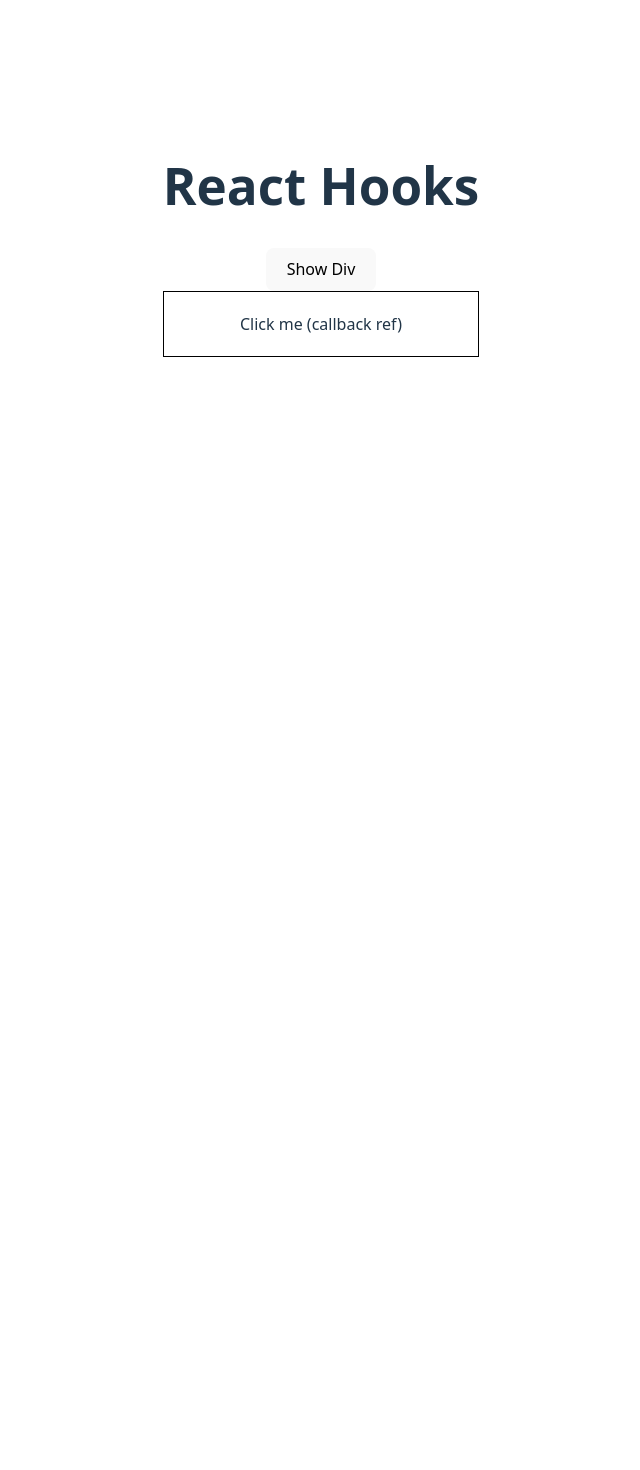
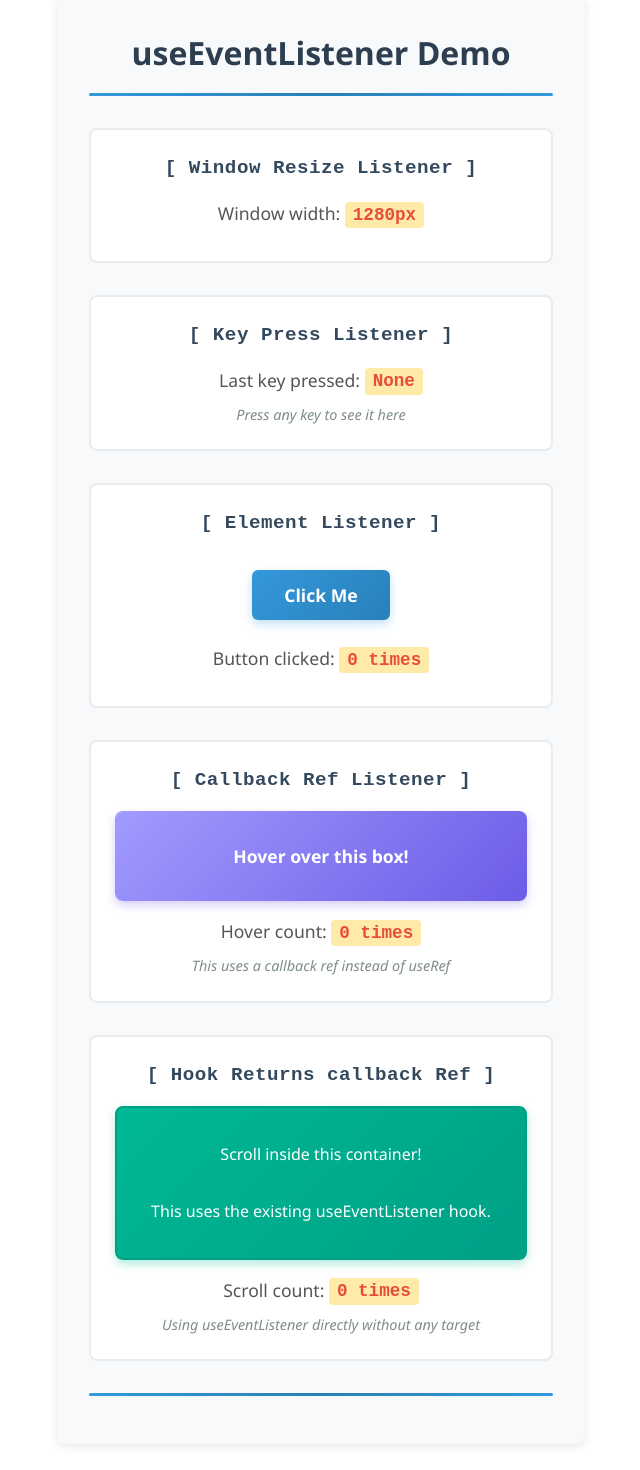
Before and after one commit to DikshantAgarwal/React-Hooks, a React (Vite) app: page / in a window 1280 px wide. Shown: the part 160-1630 px from the top of the page, without its empty margins (319-959 px from the left). Before the commit the page ends 800 px from the top, so only its background shows below. Built offline with nearby package versions, Linux system fonts and the light colour scheme.

Commit message:
Added useEventListener Demo

```diff
--- /dev/null
+++ b/src/examples/UseEventListenerDemo/UseEventListenerDemo.css
@@ -0,0 +1,207 @@
+/* UseEventListenerDemo - BEM Methodology */
+
+.event-listener-demo {
+  max-width: 800px;
+  margin: 2rem auto;
+  padding: 2rem;
+  font-family: 'Segoe UI', Tahoma, Geneva, Verdana, sans-serif;
+  background-color: #f8f9fa;
+  border-radius: 8px;
+  box-shadow: 0 2px 10px rgba(0, 0, 0, 0.1);
+}
+
+.event-listener-demo__header {
+  text-align: center;
+  margin-bottom: 2rem;
+}
+
+.event-listener-demo__title {
+  font-size: 2rem;
+  font-weight: 600;
+  color: #2c3e50;
+  margin: 0 0 1rem 0;
+}
+
+.event-listener-demo__divider {
+  width: 100%;
+  height: 3px;
+  background: linear-gradient(90deg, #3498db, #2980b9, #3498db);
+  margin: 1rem 0;
+  border-radius: 2px;
+}
+
+.event-listener-demo__content {
+  display: flex;
+  flex-direction: column;
+  gap: 2rem;
+}
+
+.event-listener-demo__section {
+  background-color: #ffffff;
+  border: 2px solid #e9ecef;
+  border-radius: 8px;
+  padding: 1.5rem;
+  transition: box-shadow 0.3s ease;
+}
+
+.event-listener-demo__section:hover {
+  box-shadow: 0 4px 15px rgba(0, 0, 0, 0.1);
+}
+
+.event-listener-demo__section-title {
+  font-size: 1.2rem;
+  font-weight: 600;
+  color: #34495e;
+  margin: 0 0 1rem 0;
+  font-family: 'Courier New', monospace;
+  letter-spacing: 0.5px;
+}
+
+.event-listener-demo__info {
+  font-size: 1.1rem;
+  color: #555;
+  margin: 0.5rem 0;
+  line-height: 1.6;
+}
+
+.event-listener-demo__value {
+  font-weight: 700;
+  color: #e74c3c;
+  background-color: #ffeaa7;
+  padding: 0.2rem 0.5rem;
+  border-radius: 4px;
+  font-family: 'Courier New', monospace;
+}
+
+.event-listener-demo__hint {
+  font-size: 0.9rem;
+  color: #7f8c8d;
+  font-style: italic;
+  margin: 0.5rem 0 0 0;
+}
+
+.event-listener-demo__button {
+  background: linear-gradient(135deg, #3498db, #2980b9);
+  color: white;
+  border: none;
+  padding: 0.8rem 2rem;
+  font-size: 1.1rem;
+  font-weight: 600;
+  border-radius: 6px;
+  cursor: pointer;
+  transition: all 0.3s ease;
+  margin: 1rem 0;
+  box-shadow: 0 4px 10px rgba(52, 152, 219, 0.3);
+}
+
+.event-listener-demo__button:hover {
+  background: linear-gradient(135deg, #2980b9, #1e6b96);
+  transform: translateY(-2px);
+  box-shadow: 0 6px 15px rgba(52, 152, 219, 0.4);
+}
+
+.event-listener-demo__button:active {
+  transform: translateY(0);
+  box-shadow: 0 2px 5px rgba(52, 152, 219, 0.3);
+}
+
+.event-listener-demo__hover-box {
+  background: linear-gradient(135deg, #a29bfe, #6c5ce7);
+  color: white;
+  padding: 2rem;
+  border-radius: 8px;
+  text-align: center;
+  font-size: 1.1rem;
+  font-weight: 600;
+  cursor: pointer;
+  transition: all 0.3s ease;
+  margin: 1rem 0;
+  box-shadow: 0 4px 10px rgba(108, 92, 231, 0.3);
+}
+
+.event-listener-demo__hover-box:hover {
+  background: linear-gradient(135deg, #6c5ce7, #5b4cdb);
+  transform: scale(1.02);
+  box-shadow: 0 6px 15px rgba(108, 92, 231, 0.4);
+}
+
+.event-listener-demo__scroll-box {
+  background: linear-gradient(135deg, #00b894, #00a085);
+  color: white;
+  border-radius: 8px;
+  margin: 1rem 0;
+  height: 150px;
+  overflow-y: auto;
+  box-shadow: 0 4px 10px rgba(0, 184, 148, 0.3);
+  border: 2px solid #00a085;
+}
+
+.event-listener-demo__scroll-content {
+  padding: 2rem;
+  line-height: 1.8;
+  font-size: 1rem;
+  text-align: center;
+}
+
+.event-listener-demo__scroll-box::-webkit-scrollbar {
+  width: 8px;
+}
+
+.event-listener-demo__scroll-box::-webkit-scrollbar-track {
+  background: rgba(255, 255, 255, 0.1);
+  border-radius: 4px;
+}
+
+.event-listener-demo__scroll-box::-webkit-scrollbar-thumb {
+  background: rgba(255, 255, 255, 0.3);
+  border-radius: 4px;
+}
+
+.event-listener-demo__scroll-box::-webkit-scrollbar-thumb:hover {
+  background: rgba(255, 255, 255, 0.5);
+}
+
+.event-listener-demo__footer {
+  margin-top: 2rem;
+}
+
+/* Responsive Design */
+@media (max-width: 768px) {
+  .event-listener-demo {
+    margin: 1rem;
+    padding: 1.5rem;
+  }
+
+  .event-listener-demo__title {
+    font-size: 1.5rem;
+  }
+
+  .event-listener-demo__section {
+    padding: 1rem;
+  }
+
+  .event-listener-demo__button {
+    width: 100%;
+    padding: 1rem;
+  }
+}
+
+/* Animation for value changes */
+.event-listener-demo__value {
+  animation: highlight 0.3s ease-in-out;
+}
+
+@keyframes highlight {
+  0% {
+    transform: scale(1);
+    background-color: #ffeaa7;
+  }
+  50% {
+    transform: scale(1.05);
+    background-color: #fdcb6e;
+  }
+  100% {
+    transform: scale(1);
+    background-color: #ffeaa7;
+  }
+}
--- a/src/examples/UseEventListenerDemo/UseEventListenerDemo.jsx
+++ b/src/examples/UseEventListenerDemo/UseEventListenerDemo.jsx
@@ -1,29 +1,137 @@
 
-import {useRef,useState,useCallback} from 'react'
-import {useEventListener} from '../../hooks/useEventListener'
+import { useRef, useState, useCallback } from 'react';
+import { useEventListener } from '../../hooks/useEventListener';
+import './UseEventListenerDemo.css';
 
 function UseEventListenerDemo() {
+    const [windowWidth, setWindowWidth] = useState(window.innerWidth);
+    const [lastKey, setLastKey] = useState('');
+    const [clickCount, setClickCount] = useState(0);
+    const [hoverCount, setHoverCount] = useState(0);
+    const [scrollCount, setScrollCount] = useState(0);
 
-    const [show, setShow] = useState(false);
+    const buttonRef = useRef(null);
+    const [callbackRefElement, setCallbackRefElement] = useState(null);
 
-    const divRef = useRef(null);
+    // Window resize listener
+    const handleResize = useCallback(() => {
+        setWindowWidth(window.innerWidth);
+    }, []);
 
-  const handleClick = useCallback(() => {
-    console.log('Button clicked via callback ref!');
-  }, []);
+    // Key press listener
+    const handleKeyPress = useCallback((event) => {
+        setLastKey(event.key.toUpperCase());
+    }, []);
 
-  // Use the hook without providing a target. It returns a callback ref.
-   useEventListener('click', handleClick,divRef);
+    // Button click listener
+    const handleButtonClick = useCallback(() => {
+        setClickCount(prev => prev + 1);
+    }, []);
 
-  // Attach the returned ref to your element
-  return <>
-    <button onClick={() => setShow(prev => !prev)}>
-      {show ? 'Hide' : 'Show'} Div
-    </button>
-    {!show && <div ref={divRef} style={{border: '1px solid black', padding: '20px'}}>
-      Click me (callback ref)
-    </div>}
-  </>;
+    // Hover listener for callback ref example
+    const handleMouseEnter = useCallback(() => {
+        setHoverCount(prev => prev + 1);
+    }, []);
+
+    // Scroll listener for hook-returned ref
+    const handleScroll = useCallback(() => {
+        setScrollCount(prev => prev + 1);
+    }, []);
+
+    // Callback ref function
+    const callbackRef = useCallback((element) => {
+        setCallbackRefElement(element);
+    }, []);
+
+    // Use event listeners
+    useEventListener('resize', handleResize, window);
+    useEventListener('keydown', handleKeyPress, document);
+    useEventListener('click', handleButtonClick, buttonRef);
+    useEventListener('mouseenter', handleMouseEnter, callbackRefElement);
+    const scrollRef = useEventListener('scroll', handleScroll);
+
+    return (
+        <div className="event-listener-demo">
+            <div className="event-listener-demo__header">
+                <h2 className="event-listener-demo__title">useEventListener Demo</h2>
+                <div className="event-listener-demo__divider"></div>
+            </div>
+
+            <div className="event-listener-demo__content">
+                <div className="event-listener-demo__section">
+                    <h3 className="event-listener-demo__section-title">[ Window Resize Listener ]</h3>
+                    <p className="event-listener-demo__info">
+                        Window width: <span className="event-listener-demo__value">{windowWidth}px</span>
+                    </p>
+                </div>
+
+                <div className="event-listener-demo__section">
+                    <h3 className="event-listener-demo__section-title">[ Key Press Listener ]</h3>
+                    <p className="event-listener-demo__info">
+                        Last key pressed: <span className="event-listener-demo__value">{lastKey || 'None'}</span>
+                    </p>
+                    <p className="event-listener-demo__hint">Press any key to see it here</p>
+                </div>
+
+                <div className="event-listener-demo__section">
+                    <h3 className="event-listener-demo__section-title">[ Element Listener ]</h3>
+                    <button
+                        ref={buttonRef}
+                        className="event-listener-demo__button"
+                    >
+                        Click Me
+                    </button>
+                    <p className="event-listener-demo__info">
+                        Button clicked: <span className="event-listener-demo__value">{clickCount} times</span>
+                    </p>
+                </div>
+
+                <div className="event-listener-demo__section">
+                    <h3 className="event-listener-demo__section-title">[ Callback Ref Listener ]</h3>
+                    <div
+                        ref={callbackRef}
+                        className="event-listener-demo__hover-box"
+                    >
+                        Hover over this box!
+                    </div>
+                    <p className="event-listener-demo__info">
+                        Hover count: <span className="event-listener-demo__value">{hoverCount} times</span>
+                    </p>
+                    <p className="event-listener-demo__hint">This uses a callback ref instead of useRef</p>
+                </div>
+
+                <div className="event-listener-demo__section">
+                    <h3 className="event-listener-demo__section-title">[ Hook Returns callback Ref ]</h3>
+                    <div
+                        ref={scrollRef}
+                        className="event-listener-demo__scroll-box"
+                    >
+                        <div className="event-listener-demo__scroll-content">
+                            Scroll inside this container!
+                            <br /><br />
+                            This uses the existing useEventListener hook.
+                            <br /><br />
+                            Keep scrolling to increment the counter...
+                            <br /><br />
+                            More content here to make scrolling possible.
+                            <br /><br />
+                            Almost there!
+                            <br /><br />
+                            You can scroll up and down.
+                        </div>
+                    </div>
+                    <p className="event-listener-demo__info">
+                        Scroll count: <span className="event-listener-demo__value">{scrollCount} times</span>
+                    </p>
+                    <p className="event-listener-demo__hint">Using useEventListener directly without any target</p>
+                </div>
+            </div>
+
+            <div className="event-listener-demo__footer">
+                <div className="event-listener-demo__divider"></div>
+            </div>
+        </div>
+    );
 }
 
-export {UseEventListenerDemo};
+export { UseEventListenerDemo };
```
Also changed, not shown: src/hooks/useEventListener.js (+14 -3 lines).
